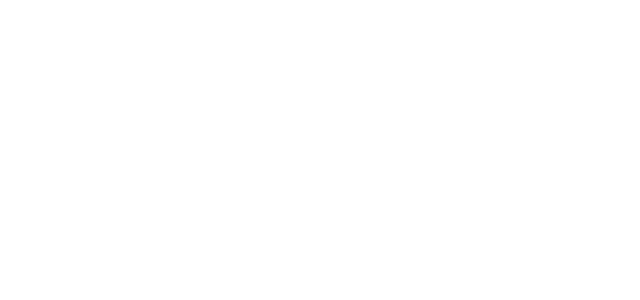
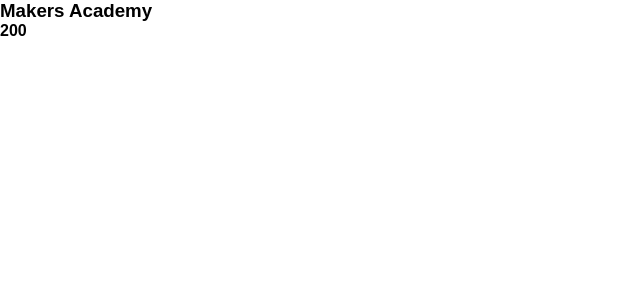
Before and after one commit to itsalwaysbenny/makersglassdoor, a React app in the folder client/: page / in a window 1280 px wide. Shown: the top 300 px of the page, without its empty margins (0-640 px from the left). Built offline with nearby package versions, Linux system fonts and the light colour scheme.

Commit message:
Adds a test for an image tag in company

```diff
--- a/client/src/App.js
+++ b/client/src/App.js
@@ -1,11 +1,14 @@
 import React, { Component } from 'react';
+import Company from './Company';
 import './App.css';
 
 class App extends Component {
   render() {
 
     return (
-      <div></div>
+      <div>
+        <Company name='Makers Academy' size='200' />
+      </div>
     );
   }
 }
--- a/client/src/Company.js
+++ b/client/src/Company.js
@@ -6,6 +6,7 @@
       <div>
         <h3>{props.name}</h3>
         <h4>{props.size}</h4>
+        <img />
       </div>
     </div>
   );
```
Also changed, not shown: 1 other file (tests, documents, lock files or other folders).
